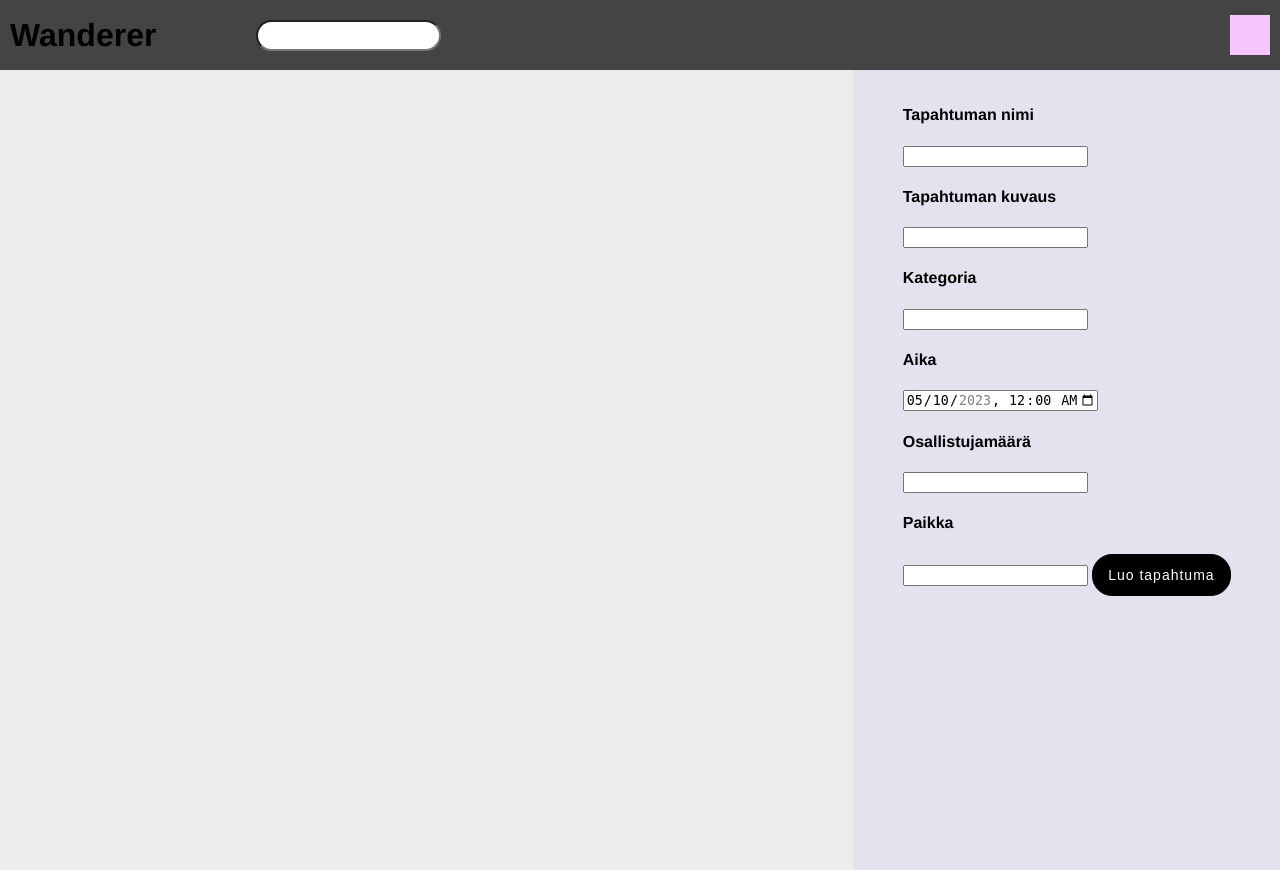
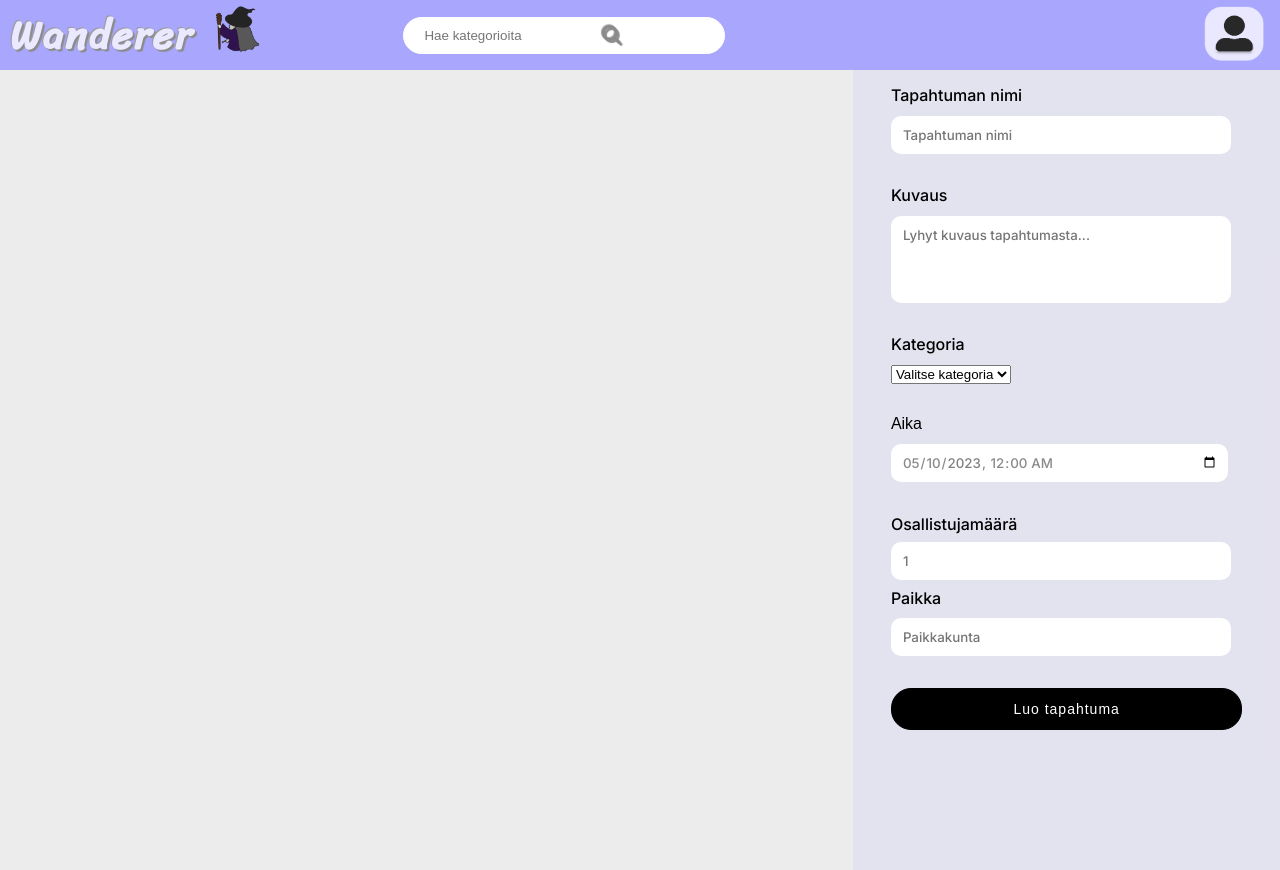
Before and after one commit to EmmiPoutanen/Wanderer, a Flask app: page /create_event in a window 1280 px wide. Run offline with Flask 3, Linux system fonts and the light colour scheme; the visitor is signed in with stand-in values (Sample User, id 1); data that the repository does not hold is empty.

Commit message:
Styling events

```diff
--- a/website/static/css/main.css
+++ b/website/static/css/main.css
@@ -8,7 +8,7 @@ html, body {
 
 .topnav {
   align-items: center;
-  background-color: #444;
+  background-color: #A9A7FD;
   display: flex;
   overflow: hidden;
   flex-direction: row;
@@ -21,18 +21,50 @@ html, body {
   align-items: center;
   display: flex;
   flex-direction: row;
+  font-family: 'Sriracha';
+  color: rgba(234, 233, 255);
+  font-size: 20px;
+  letter-spacing: .1em;
+  text-shadow:
+    -1px -1px 1px #9b9b9b,
+    2px 2px 1px #8b8b8b;
 }
 
-.textinput {
-  border-radius: 25px;
-  height: 25px;
-  margin-left: 100px;
+img {
+  width: 80px;
+  height: auto;
+
 }
 
+input[type="text"] {
+  border-radius: 20px;
+  border: 1px solid #FFFFFF;
+  height: 25px;
+  margin-left: 130px;
+  padding: 5px 20px;
+  width: 80%;
+}
+
+.input-icon {
+  position: relative;
+}
+.input-icon i {
+  position:absolute;
+  right: 0;
+  top: 8px;
+}
+
+
 .profilebutton {
-  height: 40px;
-  width: 40px;
-  background-color: #f6c7ff;
+  border: none;
+  cursor:  pointer;
+  background-color: inherit;
+
+}
+
+.profilebutton img {
+  height: auto;
+  width: 60px;
 }
 
 .grid-container {
@@ -49,6 +81,88 @@ html, body {
   padding: 15px;
 }
 
+.eventname{
+  font-family: 'Inter', sans-serif;
+}
+.eventname input{
+  border: 10px solid #FFFFFF;
+  border-radius: 10px;
+  width: 90%;
+  color: #8B8989;
+  font-family: 'Inter', sans-serif;
+  margin-bottom: 9%;
+  margin-top: 3%;
+}
+
+.eventdescription {
+  font-family: 'Inter', sans-serif;
+}
+
+.eventdescription input {
+  border: 10px solid #FFFFFF;
+  border-radius: 10px;
+  margin-bottom: 9%;
+  margin-top: 3%;
+  width: 90%;
+  color: #8B8989;
+  font-family: 'Inter', sans-serif;
+  padding-bottom: 50px;
+}
+
+
+.turnout {
+  font-family: 'Inter', sans-serif;
+}
+
+.turnout input {
+  border: 10px solid #FFFFFF;
+  border-radius: 10px;
+  margin: 8px 0;
+  width: 90%;
+  color: #8B8989;
+  font-family: 'Inter', sans-serif;
+}
+
+.eventlocation {
+  font-family: 'Inter', sans-serif;
+}
+
+.eventlocation input {
+  border: 10px solid #FFFFFF;
+  border-radius: 10px;
+  margin-bottom: 9%;
+  margin-top: 3%;
+  width: 90%;
+  color: #8B8989;
+  font-family: 'Inter', sans-serif;
+}
+
+.category {
+  font-family: 'Inter', sans-serif;
+}
+
+.select-category {
+  position: relative;
+  margin-bottom: 9%;
+  margin-top: 3%;
+}
+
+
+.time {
+  font-family: 'Inherit', sans-serif;
+}
+
+.time input {
+  border: 10px solid #FFFFFF;
+  border-radius: 10px;
+  margin-bottom: 9%;
+  margin-top: 3%;
+  width: 90%;
+  color: #8B8989;
+  font-family: 'Inter', sans-serif;
+}
+
+
 .sidearea {
   background-color: #A9A7FD24;
   display: flex;
@@ -64,5 +178,6 @@ html, body {
   color:#FFFFFF;
   font-size: 14px;
   letter-spacing: 1px;
+  width: 100%;
   transition: transform 80ms ease-in;
 }
--- a/website/templates/base_auth.html
+++ b/website/templates/base_auth.html
@@ -12,7 +12,7 @@
         <link href="https://fonts.googleapis.com/css2?family=Sriracha&display=swap" rel="stylesheet">
       </div>
       <div class="logo">
-        <img src="/static/Logo/Logo1.png"alt="logo">
+        <img src="/static/Pictures/Logo1.png"alt="logo">
       </div>
     </div>
     <div class="form-container">
--- a/website/templates/base_main.html
+++ b/website/templates/base_main.html
@@ -1,6 +1,7 @@
 <!DOCTYPE html>
 <html>
   <head>
+    <link rel="stylesheet" href="https://cdnjs.cloudflare.com/ajax/libs/font-awesome/4.7.0/css/font-awesome.min.css">
     <title>Flask app</title>
     <link rel="stylesheet" href="{{ url_for('static', filename='css/main.css') }}">
   </head>
@@ -8,9 +9,18 @@
     <div class="topnav">
       <div class="topnavleft">
         <h1>Wanderer</h1>
-        <input class="textinput" type="text"/>
+        <link href="https://fonts.googleapis.com/css2?family=Sriracha&display=swap" rel="stylesheet">
+        <div class="logo">
+          <img src="/static/Pictures/Logo1.png"alt="logo">
+        </div>
+          <div class="input-icon">
+            <input type="text" placeholder="Hae kategorioita">
+            <i class="fa fa-search" style="color: #8b8989;"></i>
+          </div>
       </div>
-      <a class="profilebutton" role="button" href="{{ url_for('authentication.logout') }}" ></a>
+      <button class="profilebutton">
+        <img src="/static/Pictures/profiilikuva.png" alt="profiili">
+      </button>
     </div>
     <div class="grid-container">
       <div class="eventsarea">
--- a/website/templates/create_event.html
+++ b/website/templates/create_event.html
@@ -19,18 +19,43 @@
 {% block side %}
 <div>
   <form method="POST" action="create_event">
+    <div class="eventname"
       <h4>Tapahtuman nimi</h4>
-    <input name="name"/>
-    <h4>Tapahtuman kuvaus</h4>
-    <input name="description"/>
+      <link href="https://fonts.googleapis.com/css2?family=Inter:wght@500&display=swap" rel="stylesheet">
+      <input class="nameinput" name="name" placeholder="Tapahtuman nimi"/>
+    </div>
+    <div class="eventdescription"
+      <h4>Kuvaus</h4>
+      <link href="https://fonts.googleapis.com/css2?family=Inter:wght@500&display=swap" rel="stylesheet">
+      <input name="description" placeholder="Lyhyt kuvaus tapahtumasta..."/>
+    </div>
+    <div class="category"
       <h4>Kategoria</h4>
-    <input name="category"/>
+      <link href="https://fonts.googleapis.com/css2?family=Inter:wght@500&display=swap" rel="stylesheet">
+    </div>
+    <div class="select-category" style="width:0px;">
+      <select>
+        <option value="0">Valitse kategoria</option>
+        <option value="1">Urheilu</option>
+        <option value="2">Ravintola</option>
+        <option value="3">Pirskeet</option>
+      </select>
+    </div>
+    <div class="time"
       <h4>Aika</h4>
+      <link href="https://fonts.googleapis.com/css2?family=Inter:wght@500&display=swap" rel="stylesheet">
       <input type="datetime-local" id="event-time" name="date" value="2023-05-10T00:00" min="2023-05-08T00:00" max="2023-09-14T00:00">
+    </div>
+    <div class="turnout"
       <h4>Osallistujamäärä</h4>
-    <input type="number" name="max_participants"/>
+      <link href="https://fonts.googleapis.com/css2?family=Inter:wght@500&display=swap" rel="stylesheet">
+      <input type="number" name="max_participants" placeholder="1"/>
+    </div>
+    <div class="eventlocation"
       <h4>Paikka</h4>
-    <input name="location"/>
+      <link href="https://fonts.googleapis.com/css2?family=Inter:wght@500&display=swap" rel="stylesheet">
+      <input name="location" placeholder="Paikkakunta"/>
+    </div>
     <button class="createbutton">Luo tapahtuma</button>
   </form>
 </div>
```
Also changed, not shown: website/static/Pictures/Logo1.png (renamed from website/static/Logo/Logo1.png), website/static/Pictures/profiilikuva.png (added). Lines whose indentation alone changed are shown as unchanged.
